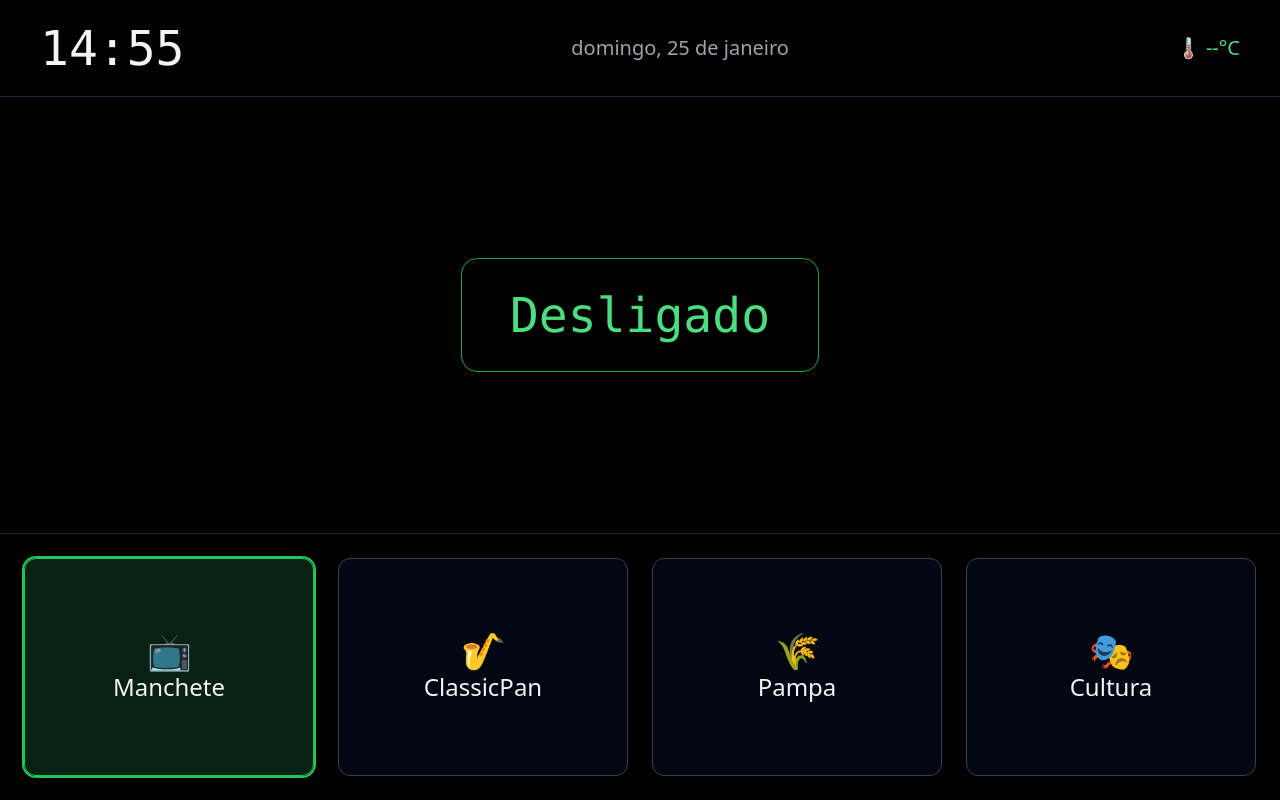
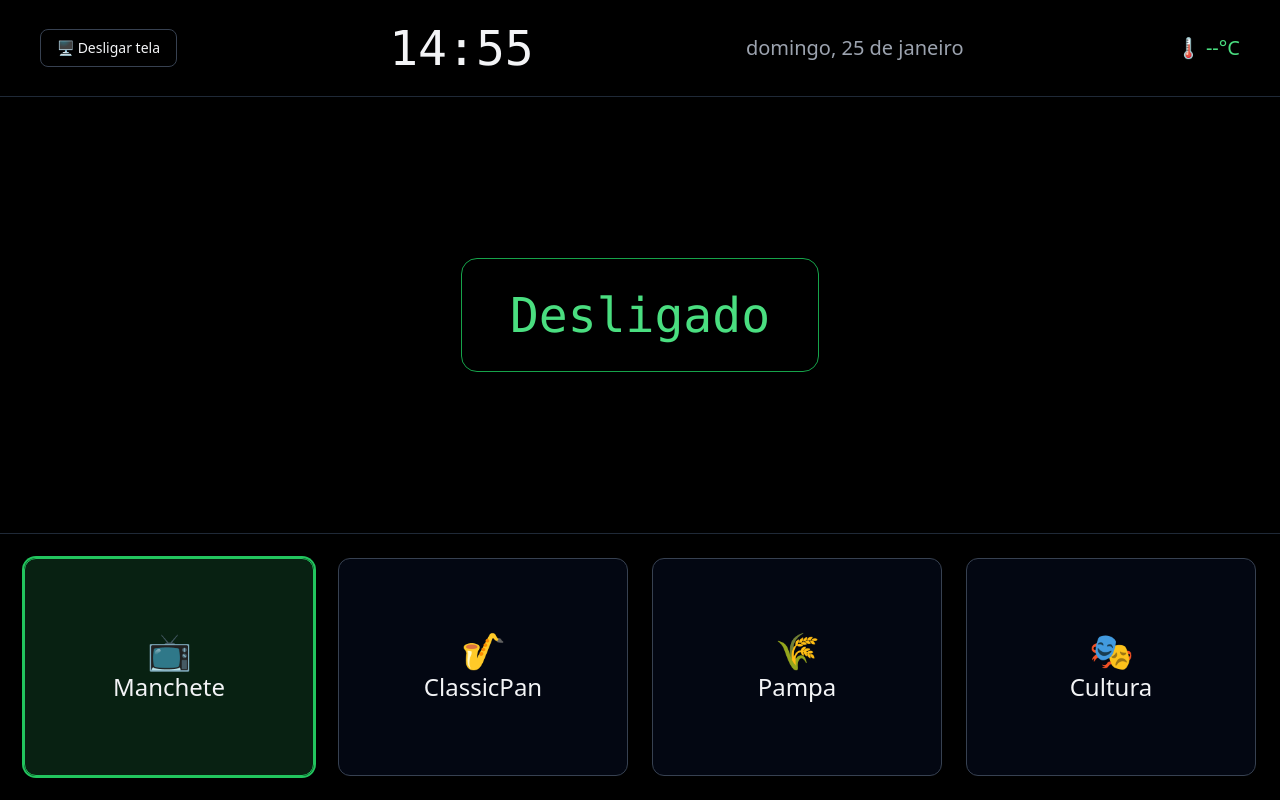
Before and after one commit to arthurvieirasp/arthurvieirasp.github.io, a plain HTML site: page radinho_preto_tv.html in a window 1280 px wide. Drawn offline with nearby package versions, Linux system fonts and the light colour scheme.

Commit message:
Update radinho_preto_tv.html

```diff
--- a/radinho_preto_tv.html
+++ b/radinho_preto_tv.html
@@ -12,6 +12,9 @@
 
   <!-- TOPO -->
   <div class="flex justify-between items-center px-10 py-6 border-b border-gray-800">
+    <button onclick="toggleScreen()" class="text-sm px-4 py-2 border border-gray-700 rounded-lg hover:bg-gray-900 transition">
+      🖥 Desligar tela
+    </button>
     <div class="text-5xl font-mono" id="clock">--:--</div>
     <div class="text-xl text-gray-400" id="date">--</div>
     <div class="text-xl text-green-400" id="temp">🌡 --°C</div>
@@ -32,6 +35,9 @@
 </div>
 
 <audio id="player" autoplay></audio>
+
+<!-- TELA PRETA -->
+<div id="screenOff" class="hidden fixed inset-0 bg-black z-50"></div>
 
 <script>
 const RADIOS = [
@@ -138,6 +144,18 @@ async function atualizarTemperatura(){
 atualizarTemperatura();
 setInterval(atualizarTemperatura,15*60*1000);
 
+// TELA PRETA (SCREEN OFF)
+let telaApagada = false;
+function toggleScreen(){
+  const el = document.getElementById('screenOff');
+  telaApagada = !telaApagada;
+  if(telaApagada){
+    el.classList.remove('hidden');
+  } else {
+    el.classList.add('hidden');
+  }
+}
+
 // TELA CHEIA
 function fullscreen(){
   if(document.documentElement.requestFullscreen) document.documentElement.requestFullscreen();
```
